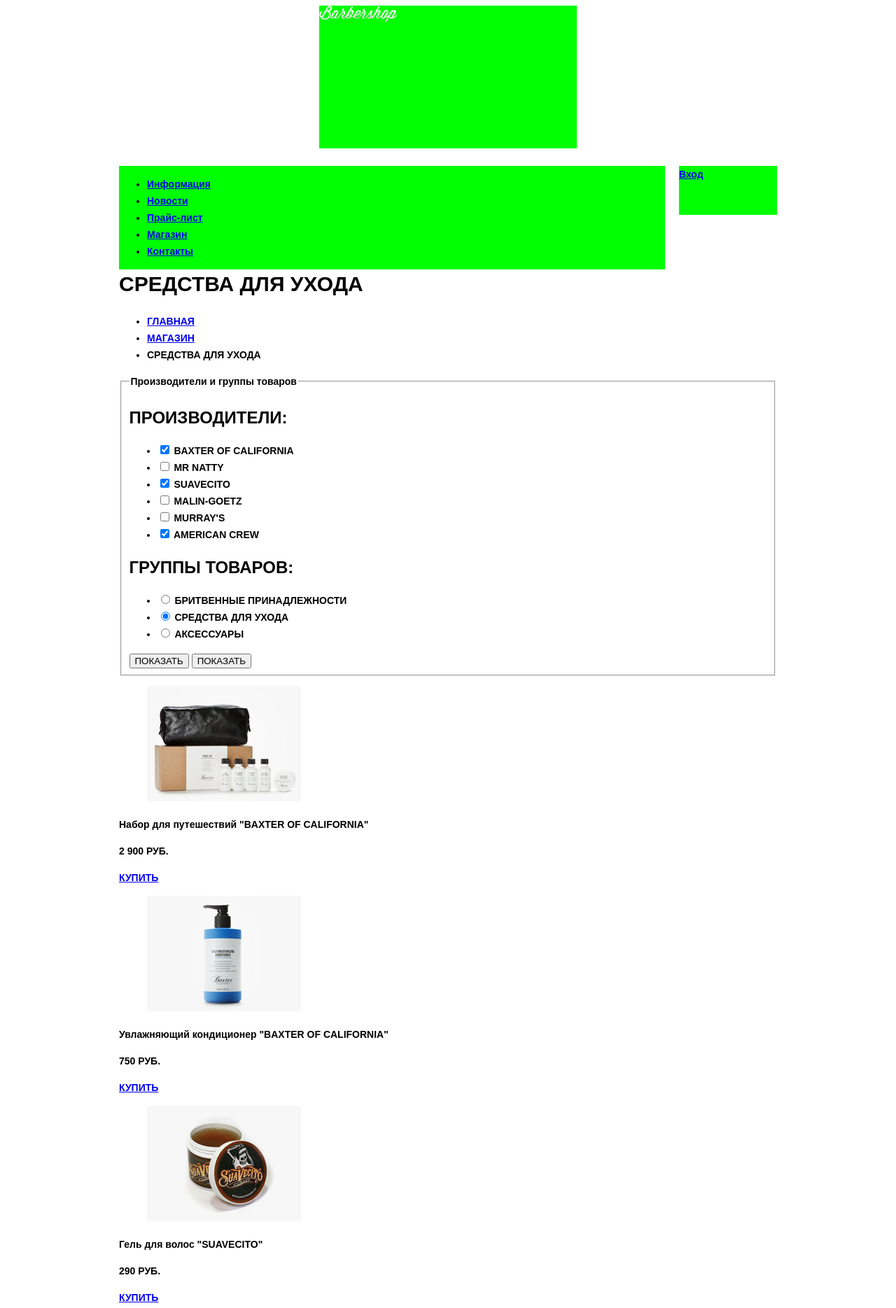
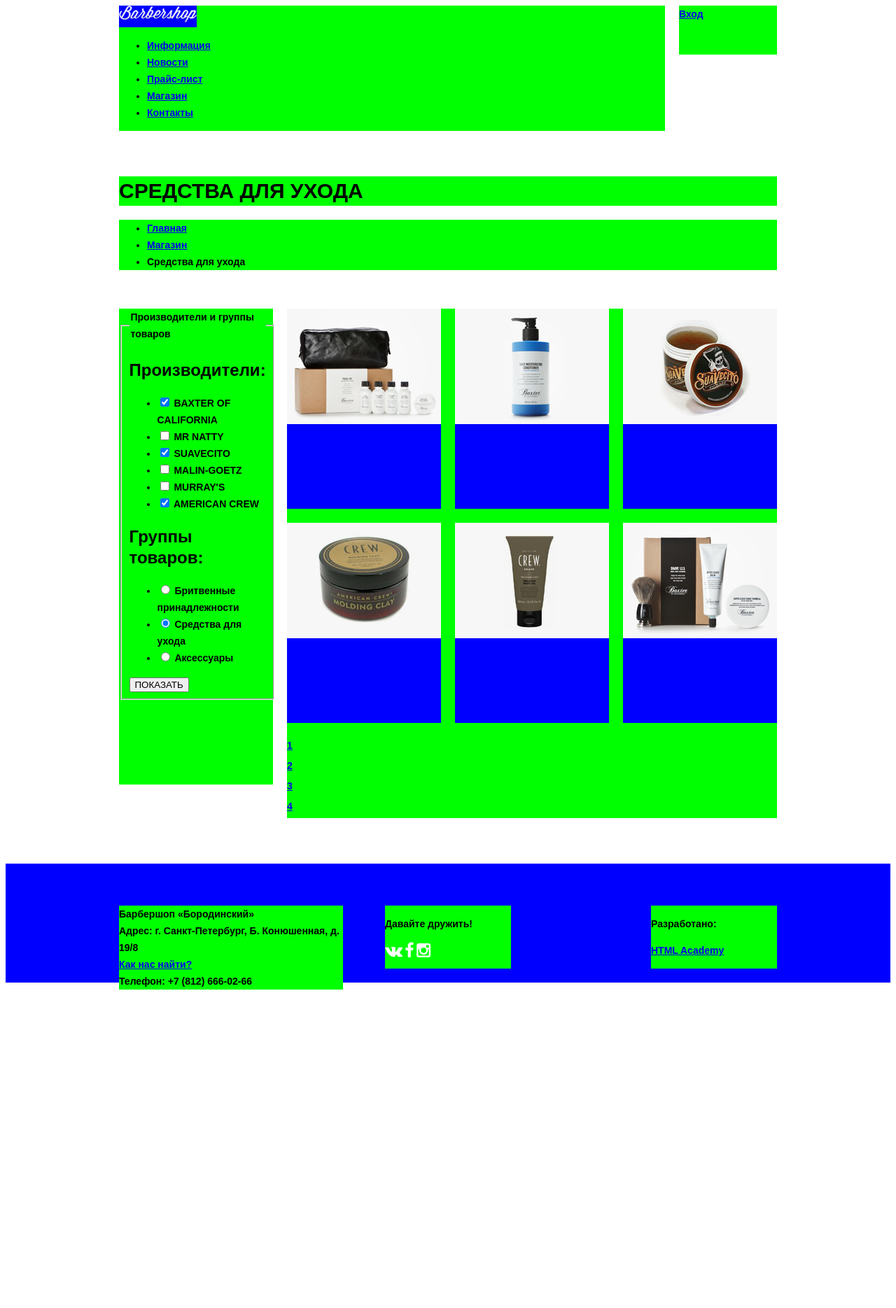
Before and after one commit to 4y6aka/270623-barbershop, a plain HTML site: page catalog.html in a window 1280 px wide. Shown: the top 1869 px of the page at 70% size. After the commit the page ends 1414 px from the top, so only its background shows below. Drawn offline with Linux system fonts and the light colour scheme.

Commit message:
Грубая разметка барбершопа
Убрал капс, разметил крупные блоки, подсветил их цветом, потом уберу.
Съезжает картинка в catalog-item. Не пойму почему.

```diff
--- a/catalog.html
+++ b/catalog.html
@@ -7,11 +7,11 @@
 </head>
 <body>
   <header class="main-header">
-    <div class="container">
-      <div class="index-logo">
-        <img src="img/Logo.png" width="111" height="24" alt="logo">
-      </div>
+    <div class="container clearfix">
       <nav class="main-navigation">
+        <div class="nav-logo">
+          <img src="img/Logo.png" width="111" height="24" alt="logo">
+        </div>
         <ul>
           <li>
             <a href="#">Информация</a>
@@ -41,18 +41,18 @@
     </div>
     <div class="breadcrumbs">
       <ul>
-        <li><a class="breadcrumbs-name" href="#">ГЛАВНАЯ</a></li>
-        <li><a class="breadcrumbs-name" href="#">МАГАЗИН</a></li>
-        <li>СРЕДСТВА ДЛЯ УХОДА</li>
+        <li><a class="breadcrumbs-name" href="#">Главная</a></li>
+        <li><a class="breadcrumbs-name" href="#">Магазин</a></li>
+        <li>Средства для ухода</li>
       </ul>
     </div>
-    <div class="catalog-content">
+    <div class="catalog-content clearfix">
       <div class="catalog-content-left">
         <form action="/echo" method="post">
           <fieldset>
             <legend>Производители и группы товаров</legend>
             <div class="catalog-checkboxes">
-              <h2 class="catalog-content-title">ПРОИЗВОДИТЕЛИ:</h2>
+              <h2 class="catalog-content-title">Производители:</h2>
               <ul>
                 <li>
                   <input id="baxter-of-california" type="checkbox" checked>
@@ -81,22 +81,22 @@
               </ul>
             </div>
             <div class="catalog-radios">
-              <h2 class="catalog-content-title">ГРУППЫ ТОВАРОВ:</h2>
+              <h2 class="catalog-content-title">Группы товаров:</h2>
               <ul>
                 <li>
                   <input id="barber-tools" name="radio" type="radio">
-                  <label for="barber-tools">БРИТВЕННЫЕ ПРИНАДЛЕЖНОСТИ</label>
+                  <label for="barber-tools">Бритвенные принадлежности</label>
                 </li>
                 <li>
                   <input id="stuff-for-care" name="radio" type="radio" checked>
-                  <label for="stuff-for-care">СРЕДСТВА ДЛЯ УХОДА</label>
+                  <label for="stuff-for-care">Средства для ухода</label>
                 </li>
                 <li>
                   <input id="accesorize" name="radio" type="radio">
-                  <label for="accesorize">АКСЕССУАРЫ</label>
+                  <label for="accesorize">Аксессуары</label>
                 </li>
               </ul>
-              <input type="submit" value="ПОКАЗАТЬ">
+              <!--<input type="submit" value="ПОКАЗАТЬ">-->
               <button class="catalog-btn">ПОКАЗАТЬ</button>
             </div>
           </fieldset>
@@ -110,10 +110,10 @@
           <p>Набор для путешествий "BAXTER OF CALIFORNIA"</p>
           <div class="price-buy">
             <div class="price">
-              <p>2 900 РУБ.</p>
+              <p>2 900 руб.</p>
             </div>
             <div class="buy">
-              <a class="btn-buy" href="#">КУПИТЬ</a>
+              <a class="btn-buy" href="#">Купить</a>
             </div>
           </div>
         </div>
@@ -124,10 +124,10 @@
           <p>Увлажняющий кондиционер "BAXTER OF CALIFORNIA"</p>
           <div class="price-buy">
             <div class="price">
-              <p>750 РУБ.</p>
+              <p>750 руб.</p>
             </div>
             <div class="buy">
-              <a class="btn-buy" href="#">КУПИТЬ</a>
+              <a class="btn-buy" href="#">Купить</a>
             </div>
           </div>
         </div>
@@ -138,10 +138,10 @@
           <p>Гель для волос "SUAVECITO"</p>
           <div class="price-buy">
             <div class="price">
-              <p>290 РУБ.</p>
+              <p>290 руб.</p>
             </div>
             <div class="buy">
-              <a class="btn-buy" href="#">КУПИТЬ</a>
+              <a class="btn-buy" href="#">Купить</a>
             </div>
           </div>
         </div>
@@ -152,10 +152,10 @@
           <p>Глина для укладки волос "AMERICAN CREW"</p>
           <div class="price-buy">
             <div class="price">
-              <p>500 РУБ.</p>
+              <p>500 руб.</p>
             </div>
             <div class="buy">
-              <a class="btn-buy" href="#">КУПИТЬ</a>
+              <a class="btn-buy" href="#">Купить</a>
             </div>
           </div>
         </div>
@@ -166,10 +166,10 @@
           <p>Гель для волос "AMERICAN CREW"</p>
           <div class="price-buy">
             <div class="price">
-              <p>300 РУБ.</p>
+              <p>300 руб.</p>
             </div>
             <div class="buy">
-              <a class="btn-buy" href="#">КУПИТЬ</a>
+              <a class="btn-buy" href="#">Купить</a>
             </div>
           </div>
         </div>
@@ -180,10 +180,10 @@
           <p>Набор для бритья "BAXTER OF CALIFORNIA"</p>
           <div class="price-buy">
             <div class="price">
-              <p>3 900 РУБ.</p>
+              <p>3 900 руб.</p>
             </div>
             <div class="buy">
-              <a class="btn-buy" href="#">КУПИТЬ</a>
+              <a class="btn-buy" href="#">Купить</a>
             </div>
           </div>
         </div>
--- a/css/style.css
+++ b/css/style.css
@@ -64,6 +64,93 @@ h2 {
   margin-bottom: 25px;
   background-color: lime;
 }
+.nav-logo {
+  width: 111px;
+  background-color: blue;
+}
+
+.catalog-item-heading {
+  /*width: 600px;
+    min-height: 42px;*/
+  margin-bottom: 20px;
+  background-color: lime;
+}
+
+.catalog-heading {
+  margin-top: 65px;
+  margin-bottom: 20px;
+  background-color: lime;
+}
+
+.breadcrumbs {
+  min-height: 24px;
+  margin-bottom: 55px;
+  background-color: lime;
+}
+
+.catalog-item-images{
+  float:left;
+  width: 460px;
+  min-height: 670px;
+}
+
+.catalog-item-image-big {
+
+}
+
+.catalog-item-image-small {
+  float: left;
+  width: 140px;
+  margin-right: 20px;
+}
+
+.catalog-item-image-small:last-child {
+  margin-right: 0;
+}
+
+.catalog-item-right {
+  float: right;
+  width: 390px;
+  min-height: 670px;
+  background-color: blue;
+}
+
+.catalog-content-left {
+  float: left;
+  width: 220px;
+  min-height: 680px;
+  background-color: lime;
+}
+
+.catalog-content-right {
+  float: right;
+  width: 700px;
+  min-height: 680px;
+  background-color: lime;
+  font-size: 0px;
+}
+
+.catalog-goods {
+  display: inline-block;
+  width: 220px;
+  min-height: 286px;
+  margin-right: 20px;
+  margin-bottom: 20px;
+  vertical-align: top;
+  background-color: blue;
+}
+
+.catalog-goods figure {
+  margin: 0;
+}
+
+.page-select a {
+  font-size: 14px;
+}
+
+.catalog-goods:nth-child(3n) {
+  margin-right: 0;
+}
 
 .features {
   margin-bottom: 80px;
@@ -85,6 +172,7 @@ h2 {
 .index-content {
   margin-bottom: 35px;
   padding: 50px 80px;
+  background-color: blue;
 }
 
 .index-content-left {
@@ -111,7 +199,7 @@ h2 {
   margin-top: 65px;
   padding-top: 60px;
   padding-bottom: 40px;
-
+  background-color: blue;
 }
 
 .footer-contacts {
```
Also changed, not shown: catalog-item.html (+23 -20 lines).
